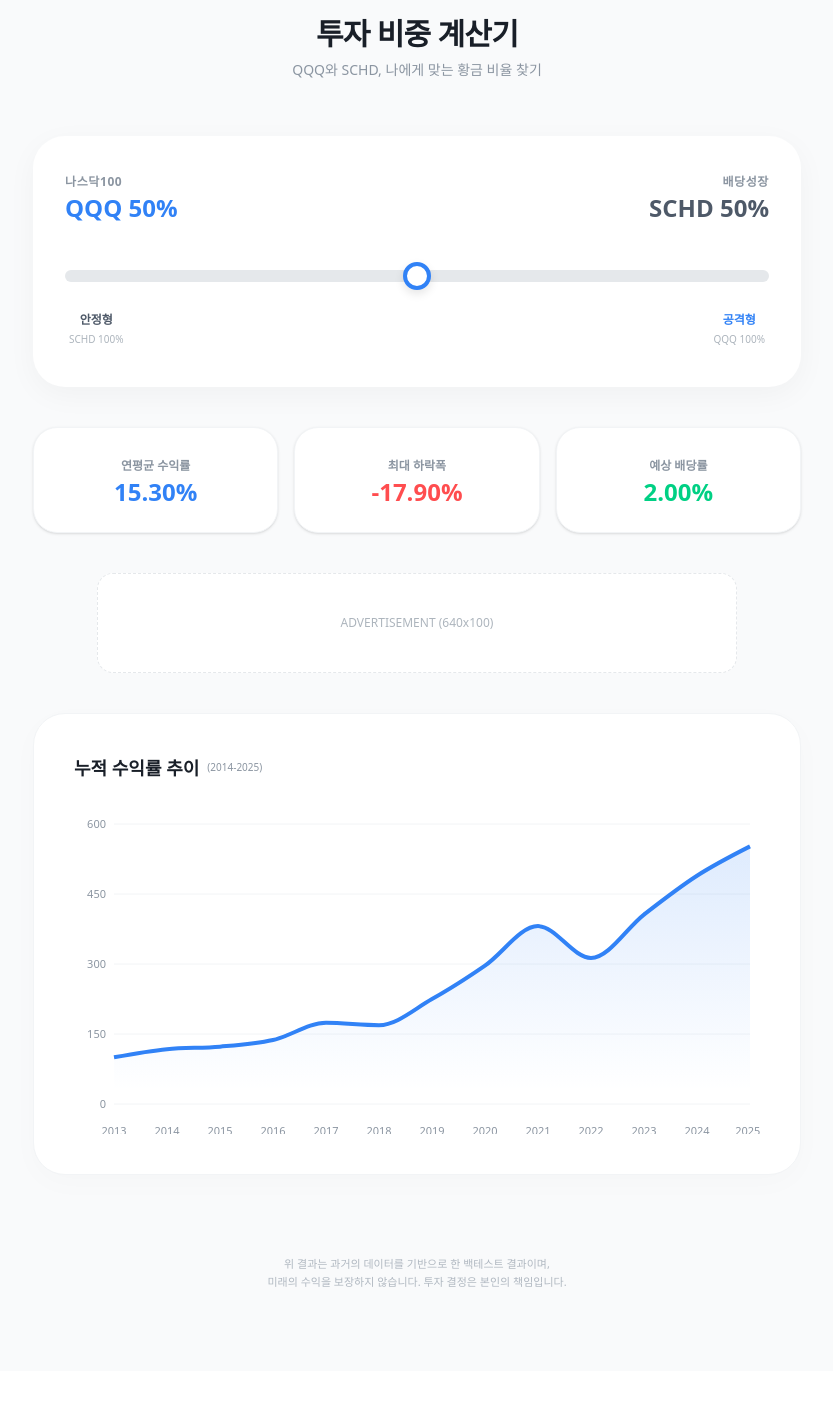
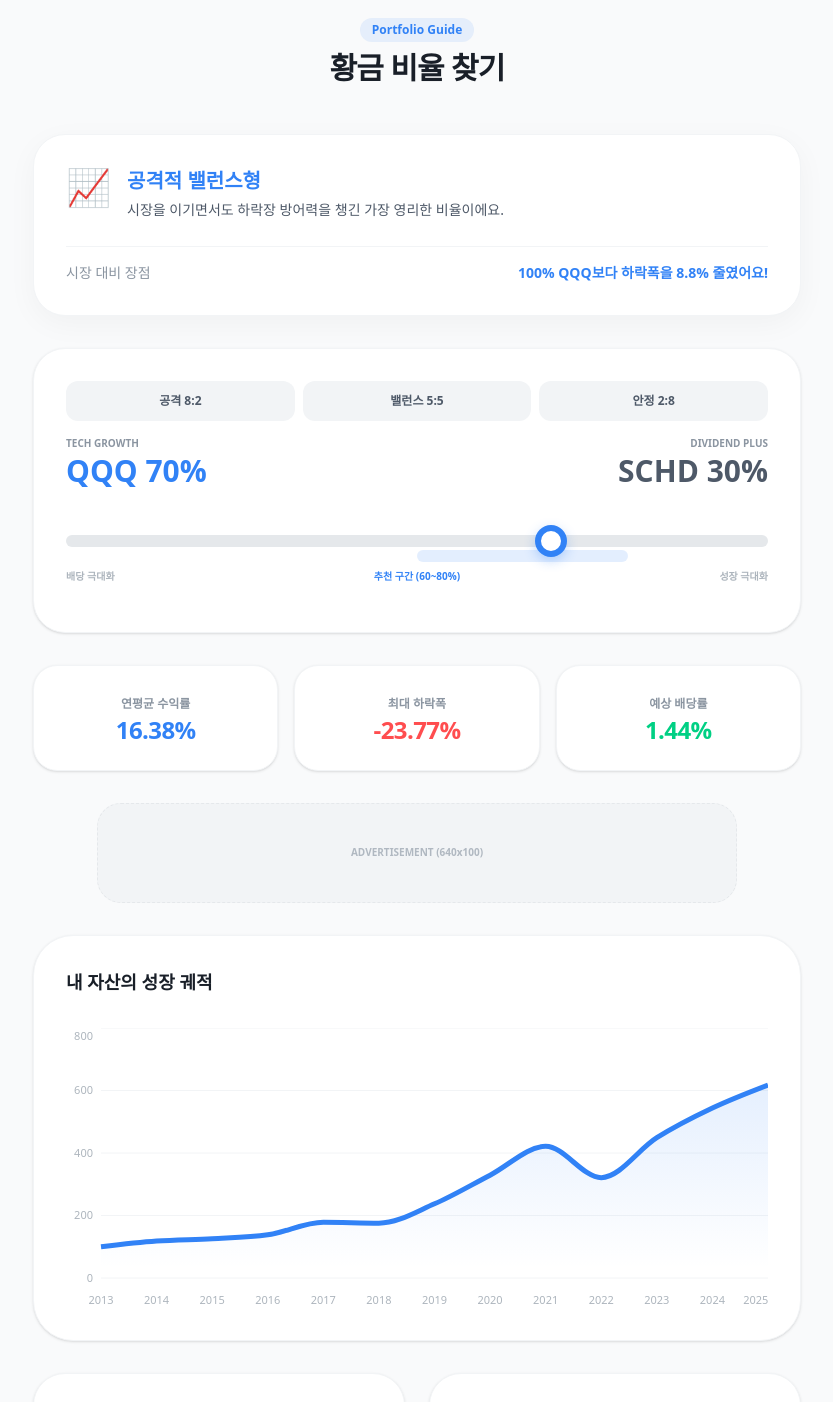
Before and after one commit to kiyeonh1993-create/etf-combination-0.1, a Next.js app: page / in a window 1280 px wide. Shown: the part 40-1442 px from the top of the page, without its empty margins (223-1056 px from the left). Before the commit the page ends 1411 px from the top, so only its background shows below. Built offline with nearby package versions, Linux system fonts and the light colour scheme.

Commit message:
feat: 실시간 투자 성향 진단, 프리셋 버튼 및 ETF 구성 종목 추가

```diff
--- a/src/app/page.tsx
+++ b/src/app/page.tsx
@@ -1,6 +1,6 @@
 'use client';
 
-import React, { useState, useMemo, useEffect } from 'react';
+import React, { useState, useMemo } from 'react';
 import {
   AreaChart,
   Area,
@@ -27,14 +27,22 @@
   { year: 2025, qqq: 14.50, schd: 11.20 }
 ];
 
-// 간단한 숫자 애니메이션 컴포넌트
+const qqqHoldings = [
+  "Apple", "Microsoft", "Amazon", "NVIDIA", "Alphabet Cl A",
+  "Meta", "Broadcom", "Tesla", "Costco", "Alphabet Cl C"
+];
+
+const schdHoldings = [
+  "AbbVie", "Home Depot", "Chevron", "Amgen", "Verizon",
+  "PepsiCo", "Pfizer", "Cisco", "Coca-Cola", "Texas Instruments"
+];
+
 const AnimatedNumber = ({ value, suffix = "" }: { value: string | number, suffix?: string }) => {
   return (
     <motion.span
       key={value}
-      initial={{ opacity: 0, y: 10 }}
+      initial={{ opacity: 0, y: 5 }}
       animate={{ opacity: 1, y: 0 }}
-      transition={{ duration: 0.3, ease: "easeOut" }}
       className="inline-block"
     >
       {value}{suffix}
@@ -43,7 +51,7 @@
 };
 
 export default function PortfolioCalculator() {
-  const [qqqWeight, setQqqWeight] = useState(50);
+  const [qqqWeight, setQqqWeight] = useState(70);
   const schdWeight = 100 - qqqWeight;
 
   const results = useMemo(() => {
@@ -55,69 +63,99 @@
     data.forEach((item) => {
       const yearlyReturn = (qqqWeight / 100) * (item.qqq / 100) + (schdWeight / 100) * (item.schd / 100);
       currentBalance *= (1 + yearlyReturn);
-
-      if (currentBalance > peakBalance) {
-        peakBalance = currentBalance;
-      }
-
+      if (currentBalance > peakBalance) peakBalance = currentBalance;
       const drawdown = (currentBalance - peakBalance) / peakBalance;
-      if (drawdown < maxDrawdown) {
-        maxDrawdown = drawdown;
-      }
-
-      chartData.push({
-        year: item.year,
-        value: Math.round(currentBalance * 10) / 10
-      });
+      if (drawdown < maxDrawdown) maxDrawdown = drawdown;
+      chartData.push({ year: item.year, value: Math.round(currentBalance * 10) / 10 });
     });
 
     const years = data.length;
     const cagr = (Math.pow(currentBalance / 100, 1 / years) - 1) * 100;
-
-    // 평균 배당률 (대략적인 값: QQQ 0.6%, SCHD 3.4%)
     const dividendYield = (qqqWeight / 100) * 0.6 + (schdWeight / 100) * 3.4;
 
-    return {
-      chartData,
-      cagr: cagr.toFixed(2),
-      mdd: (maxDrawdown * 100).toFixed(2),
-      finalValue: currentBalance.toFixed(1),
-      dividendYield: dividendYield.toFixed(2)
-    };
+    // 100% QQQ 기준 MDD (-32.58%)와 비교
+    const mddImprovement = (Math.abs(-32.58) - Math.abs(maxDrawdown * 100)).toFixed(1);
+
+    // 성향 진단 로직
+    let profile = { title: "", icon: "⚖️", desc: "", color: "#4E5968" };
+    if (qqqWeight >= 80) {
+      profile = { title: "초공격적 성장형", icon: "🚀", desc: "자산 폭발! 하락장 멘탈이 강한 젊은 투자자에게 추천해요.", color: "#3182F6" };
+    } else if (qqqWeight >= 60) {
+      profile = { title: "공격적 밸런스형", icon: "📈", desc: "시장을 이기면서도 하락장 방어력을 챙긴 가장 영리한 비율이에요.", color: "#3182F6" };
+    } else if (qqqWeight >= 40) {
+      profile = { title: "중립적 밸런스형", icon: "⚖️", desc: "수익과 배당, 두 마리 토끼를 잡고 싶은 분들의 황금 비율입니다.", color: "#4E5968" };
+    } else {
+      profile = { title: "안정적 배당형", icon: "☕", desc: "잠 편하게 자고 싶은 배당러! 하락장에서도 마음이 편안해요.", color: "#00D084" };
+    }
+
+    return { chartData, cagr: cagr.toFixed(2), mdd: (maxDrawdown * 100).toFixed(2), dividendYield: dividendYield.toFixed(2), profile, mddImprovement };
   }, [qqqWeight, schdWeight]);
 
   return (
     <main className="min-h-screen bg-[#F9FAFB] p-4 md:p-10 font-sans text-[#191F28]">
-      <div className="max-w-3xl mx-auto space-y-10">
+      <div className="max-w-3xl mx-auto space-y-8">
 
-        {/* Header - Minimalist */}
-        <header className="space-y-2 py-4">
-          <motion.h1
-            initial={{ opacity: 0, y: -20 }}
-            animate={{ opacity: 1, y: 0 }}
-            className="text-2xl md:text-3xl font-bold tracking-tight text-center"
-          >
-            투자 비중 계산기
-          </motion.h1>
-          <p className="text-[#8B95A1] text-center text-sm font-medium">
-            QQQ와 SCHD, 나에게 맞는 황금 비율 찾기
-          </p>
+        {/* Header */}
+        <header className="space-y-2 py-4 text-center">
+          <motion.div initial={{ scale: 0.9, opacity: 0 }} animate={{ scale: 1, opacity: 1 }}>
+            <span className="inline-block px-3 py-1 bg-[#3182F61A] text-[#3182F6] text-xs font-bold rounded-full mb-2">Portfolio Guide</span>
+            <h1 className="text-3xl font-bold tracking-tight">황금 비율 찾기</h1>
+          </motion.div>
         </header>
 
-        {/* Slider Section - Large & Interactive */}
-        <section className="bg-white p-8 rounded-[32px] shadow-[0_8px_30px_rgb(0,0,0,0.04)] space-y-8">
-          <div className="flex justify-between items-end mb-4">
+        {/* Dynamic Insight Card (Toss Style Focus) */}
+        <section className="bg-white p-8 rounded-[32px] shadow-[0_8px_30px_rgb(0,0,0,0.04)] border border-[#F2F4F6]">
+          <div className="flex items-start gap-4 mb-6">
+            <span className="text-4xl">{results.profile.icon}</span>
             <div className="space-y-1">
-              <span className="text-[#8B95A1] text-xs font-semibold uppercase tracking-wider">나스닥100</span>
-              <p className="text-2xl font-bold text-[#3182F6]">QQQ {qqqWeight}%</p>
-            </div>
-            <div className="space-y-1 text-right">
-              <span className="text-[#8B95A1] text-xs font-semibold uppercase tracking-wider">배당성장</span>
-              <p className="text-2xl font-bold text-[#4E5968]">SCHD {schdWeight}%</p>
+              <h2 className="text-xl font-bold" style={{ color: results.profile.color }}>{results.profile.title}</h2>
+              <p className="text-[#4E5968] text-sm leading-relaxed">{results.profile.desc}</p>
             </div>
           </div>
 
-          <div className="relative pt-6 pb-2">
+          <div className="pt-4 border-t border-[#F2F4F6] flex items-center justify-between text-sm">
+            <span className="text-[#8B95A1]">시장 대비 장점</span>
+            <span className="font-bold text-[#3182F6]">
+              {parseFloat(results.mddImprovement) > 0
+                ? `100% QQQ보다 하락폭을 ${results.mddImprovement}% 줄였어요!`
+                : "최고의 공격력을 가진 구성이에요!"}
+            </span>
+          </div>
+        </section>
+
+        {/* Controls - Presets & Slider */}
+        <section className="bg-white p-8 rounded-[32px] shadow-sm border border-[#F2F4F6] space-y-10">
+          <div className="flex gap-2 mb-2">
+            {[
+              { label: "공격 8:2", val: 80 },
+              { label: "밸런스 5:5", val: 50 },
+              { label: "안정 2:8", val: 20 }
+            ].map((btn) => (
+              <button
+                key={btn.val}
+                onClick={() => setQqqWeight(btn.val)}
+                className={`flex-1 py-3 text-xs font-bold rounded-xl transition-all ${qqqWeight === btn.val ? 'bg-[#3182F6] text-white shadow-md' : 'bg-[#F2F4F6] text-[#4E5968] hover:bg-[#E5E8EB]'}`}
+              >
+                {btn.label}
+              </button>
+            ))}
+          </div>
+
+          <div className="space-y-6">
+            <div className="flex justify-between items-end">
+              <div className="space-y-1">
+                <span className="text-[#8B95A1] text-[10px] font-bold uppercase">Tech Growth</span>
+                <p className="text-3xl font-black text-[#3182F6]">QQQ {qqqWeight}%</p>
+              </div>
+              <div className="space-y-1 text-right">
+                <span className="text-[#8B95A1] text-[10px] font-bold uppercase">Dividend Plus</span>
+                <p className="text-3xl font-black text-[#4E5968]">SCHD {schdWeight}%</p>
+              </div>
+            </div>
+
+            <div className="relative py-4">
+              {/* Highlight Safety Zone */}
+              <div className="absolute top-1/2 left-[50%] right-[20%] h-3 bg-[#3182F622] -translate-y-1/2 rounded-full pointer-events-none" />
               <input
                 type="range"
                 min="0"
@@ -125,150 +163,110 @@
                 step="5"
                 value={qqqWeight}
                 onChange={(e) => setQqqWeight(parseInt(e.target.value))}
-              className="w-full h-3 bg-[#E5E8EB] rounded-full appearance-none cursor-pointer accent-[#3182F6] hover:accent-[#1B64DA] transition-all"
-              style={{
-                WebkitAppearance: 'none',
-              }}
+                className="w-full h-3 bg-[#E5E8EB] rounded-full appearance-none cursor-pointer accent-[#3182F6] relative z-10"
               />
-            <div className="flex justify-between mt-6 px-1">
-              <div className="flex flex-col items-center gap-1">
-                <span className="text-xs font-bold text-[#4E5968]">안정형</span>
-                <span className="text-[10px] text-[#ADB5BD]">SCHD 100%</span>
-              </div>
-              <div className="flex flex-col items-center gap-1">
-                <span className="text-xs font-bold text-[#3182F6]">공격형</span>
-                <span className="text-[10px] text-[#ADB5BD]">QQQ 100%</span>
+              <div className="flex justify-between mt-4 text-[10px] font-bold text-[#ADB5BD]">
+                <span>배당 극대화</span>
+                <span className="text-[#3182F6]">추천 구간 (60~80%)</span>
+                <span>성장 극대화</span>
               </div>
             </div>
           </div>
         </section>
 
-        {/* Metrics Section - Toss Style Cards */}
+        {/* Metrics Grid */}
         <section className="grid grid-cols-1 md:grid-cols-3 gap-4">
-          <motion.div
-            whileHover={{ y: -5 }}
-            className="bg-white p-6 rounded-[24px] shadow-sm border border-[#F2F4F6] text-center space-y-2"
-          >
-            <span className="text-xs font-semibold text-[#8B95A1]">연평균 수익률</span>
-            <div className="text-2xl font-bold text-[#3182F6]">
+          <div className="bg-white p-6 rounded-3xl shadow-sm border border-[#F2F4F6] text-center space-y-1">
+            <span className="text-xs font-bold text-[#8B95A1]">연평균 수익률</span>
+            <div className="text-2xl font-black text-[#3182F6] tracking-tight">
               <AnimatedNumber value={results.cagr} suffix="%" />
             </div>
-          </motion.div>
-
-          <motion.div
-            whileHover={{ y: -5 }}
-            className="bg-white p-6 rounded-[24px] shadow-sm border border-[#F2F4F6] text-center space-y-2"
-          >
-            <span className="text-xs font-semibold text-[#8B95A1]">최대 하락폭</span>
-            <div className="text-2xl font-bold text-[#FF4D4F]">
+          </div>
+          <div className="bg-white p-6 rounded-3xl shadow-sm border border-[#F2F4F6] text-center space-y-1">
+            <span className="text-xs font-bold text-[#8B95A1]">최대 하락폭</span>
+            <div className="text-2xl font-black text-[#FF4D4F] tracking-tight">
               <AnimatedNumber value={results.mdd} suffix="%" />
             </div>
-          </motion.div>
-
-          <motion.div
-            whileHover={{ y: -5 }}
-            className="bg-white p-6 rounded-[24px] shadow-sm border border-[#F2F4F6] text-center space-y-2"
-          >
-            <span className="text-xs font-semibold text-[#8B95A1]">예상 배당률</span>
-            <div className="text-2xl font-bold text-[#00D084]">
+          </div>
+          <div className="bg-white p-6 rounded-3xl shadow-sm border border-[#F2F4F6] text-center space-y-1">
+            <span className="text-xs font-bold text-[#8B95A1]">예상 배당률</span>
+            <div className="text-2xl font-black text-[#00D084] tracking-tight">
               <AnimatedNumber value={results.dividendYield} suffix="%" />
             </div>
-          </motion.div>
+          </div>
         </section>
 
         {/* AdSense Placeholder */}
-        <div className="w-full max-w-[640px] h-[100px] mx-auto bg-white border border-dashed border-[#E5E8EB] rounded-2xl flex items-center justify-center text-[#ADB5BD] text-xs overflow-hidden">
-          <p>ADVERTISEMENT (640x100)</p>
+        <div className="w-full max-w-[640px] h-[100px] mx-auto bg-[#F2F4F6] border border-dashed border-[#E5E8EB] rounded-3xl flex items-center justify-center text-[#B0B8C1] text-[10px] font-bold">
+          ADVERTISEMENT (640x100)
         </div>
 
-        {/* Chart Section - High Fidelity */}
-        <section className="bg-white p-6 md:p-10 rounded-[32px] shadow-[0_8px_30px_rgb(0,0,0,0.02)] border border-[#F2F4F6]">
-          <h2 className="text-lg font-bold mb-8 flex items-center gap-2">
-            누적 수익률 추이
-            <span className="text-[10px] font-normal text-[#8B95A1]">(2014-2025)</span>
-          </h2>
-          <div className="h-[320px] w-full">
+        {/* Chart */}
+        <section className="bg-white p-8 rounded-[40px] shadow-sm border border-[#F2F4F6]">
+          <h3 className="text-lg font-bold mb-8">내 자산의 성장 궤적</h3>
+          <div className="h-[280px] w-full">
             <ResponsiveContainer width="100%" height="100%">
-              <AreaChart data={results.chartData} margin={{ top: 10, right: 10, left: -20, bottom: 0 }}>
+              <AreaChart data={results.chartData} margin={{ top: 0, right: 0, left: -25, bottom: 0 }}>
                 <defs>
                   <linearGradient id="colorValue" x1="0" y1="0" x2="0" y2="1">
-                    <stop offset="5%" stopColor="#3182F6" stopOpacity={0.15}/>
+                    <stop offset="5%" stopColor="#3182F6" stopOpacity={0.2}/>
                     <stop offset="95%" stopColor="#3182F6" stopOpacity={0}/>
                   </linearGradient>
                 </defs>
                 <CartesianGrid strokeDasharray="0" vertical={false} stroke="#F2F4F6" />
-                <XAxis
-                  dataKey="year"
-                  axisLine={false}
-                  tickLine={false}
-                  tick={{ fill: '#8B95A1', fontSize: 11, fontWeight: 500 }}
-                  dy={15}
+                <XAxis dataKey="year" axisLine={false} tickLine={false} tick={{ fill: '#ADB5BD', fontSize: 11 }} dy={10} />
+                <YAxis axisLine={false} tickLine={false} tick={{ fill: '#ADB5BD', fontSize: 11 }} />
+                <Tooltip
+                  cursor={{ stroke: '#3182F6', strokeWidth: 1.5 }}
+                  contentStyle={{ borderRadius: '20px', border: 'none', boxShadow: '0 15px 30px rgba(0,0,0,0.08)', padding: '16px' }}
                 />
-                <YAxis
-                  axisLine={false}
-                  tickLine={false}
-                  tick={{ fill: '#8B95A1', fontSize: 11, fontWeight: 500 }}
-                />
-                <Tooltip
-                  cursor={{ stroke: '#3182F6', strokeWidth: 1 }}
-                  contentStyle={{
-                    borderRadius: '16px',
-                    border: 'none',
-                    boxShadow: '0 10px 15px -3px rgb(0 0 0 / 0.1)',
-                    padding: '12px'
-                  }}
-                  itemStyle={{ color: '#3182F6', fontWeight: 'bold' }}
-                  labelStyle={{ fontWeight: 'bold', color: '#191F28', marginBottom: '4px' }}
-                  formatter={(value) => [`${value}p`, '자산 지수']}
-                />
-                <Area
-                  type="monotone"
-                  dataKey="value"
-                  stroke="#3182F6"
-                  strokeWidth={4}
-                  fillOpacity={1}
-                  fill="url(#colorValue)"
-                  animationDuration={1000}
-                />
+                <Area type="monotone" dataKey="value" stroke="#3182F6" strokeWidth={5} fill="url(#colorValue)" animationDuration={1000} />
               </AreaChart>
             </ResponsiveContainer>
           </div>
         </section>
 
-        {/* Footer info */}
-        <footer className="text-center py-10 space-y-4">
-          <p className="text-[11px] text-[#B0B8C1] leading-relaxed">
-            위 결과는 과거의 데이터를 기반으로 한 백테스트 결과이며,<br />
-            미래의 수익을 보장하지 않습니다. 투자 결정은 본인의 책임입니다.
-          </p>
-        </footer>
+        {/* Holdings Comparison (New) */}
+        <section className="grid grid-cols-1 md:grid-cols-2 gap-6 pb-10">
+          <div className="bg-white p-8 rounded-[32px] shadow-sm border border-[#F2F4F6]">
+            <h4 className="font-bold text-[#3182F6] mb-6 flex items-center gap-2">
+              <span className="w-2 h-2 bg-[#3182F6] rounded-full" /> QQQ Top 10
+            </h4>
+            <ul className="space-y-4">
+              {qqqHoldings.map((h, i) => (
+                <li key={h} className="flex items-center justify-between text-sm">
+                  <span className="text-[#8B95A1] font-bold">{i+1}</span>
+                  <span className="font-medium text-[#4E5968] flex-1 ml-4">{h}</span>
+                </li>
+              ))}
+            </ul>
+          </div>
+          <div className="bg-white p-8 rounded-[32px] shadow-sm border border-[#F2F4F6]">
+            <h4 className="font-bold text-[#4E5968] mb-6 flex items-center gap-2">
+              <span className="w-2 h-2 bg-[#4E5968] rounded-full" /> SCHD Top 10
+            </h4>
+            <ul className="space-y-4">
+              {schdHoldings.map((h, i) => (
+                <li key={h} className="flex items-center justify-between text-sm">
+                  <span className="text-[#8B95A1] font-bold">{i+1}</span>
+                  <span className="font-medium text-[#4E5968] flex-1 ml-4">{h}</span>
+                </li>
+              ))}
+            </ul>
+          </div>
+        </section>
       </div>
 
       <style jsx global>{`
-        /* Custom Slider Thumb for Mobile-First Experience */
         input[type='range']::-webkit-slider-thumb {
           -webkit-appearance: none;
-          appearance: none;
-          width: 28px;
-          height: 28px;
+          width: 32px;
+          height: 32px;
           background: #ffffff;
-          border: 4px solid #3182F6;
+          border: 6px solid #3182F6;
           border-radius: 50%;
+          box-shadow: 0 4px 12px rgba(49, 130, 246, 0.3);
           cursor: pointer;
-          box-shadow: 0 4px 10px rgba(0, 0, 0, 0.1);
-          transition: all 0.2s ease;
-        }
-        input[type='range']::-webkit-slider-thumb:hover {
-          transform: scale(1.1);
-        }
-        input[type='range']::-moz-range-thumb {
-          width: 24px;
-          height: 24px;
-          background: #ffffff;
-          border: 4px solid #3182F6;
-          border-radius: 50%;
-          cursor: pointer;
-          box-shadow: 0 4px 10px rgba(0, 0, 0, 0.1);
         }
       `}</style>
     </main>
```
Also changed, not shown: 1 other file (tests, documents, lock files or other folders). Lines whose indentation alone changed are shown as unchanged.
